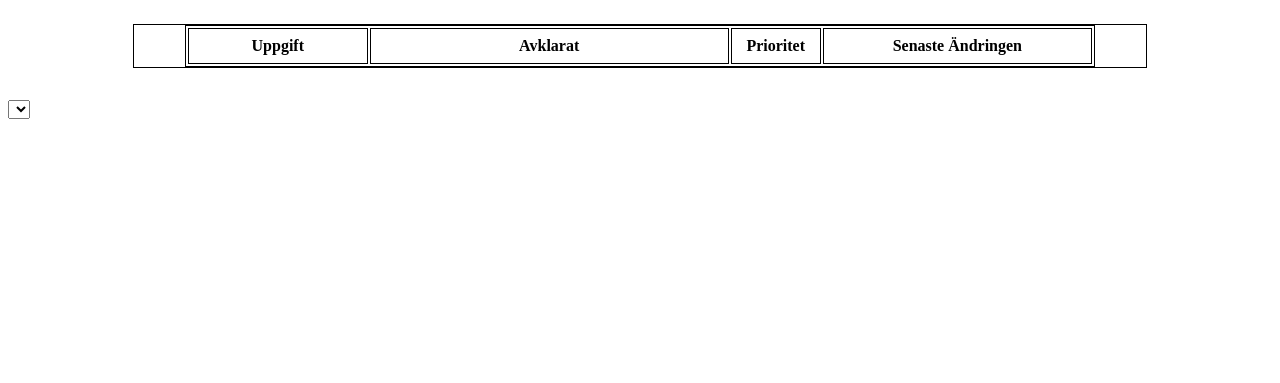
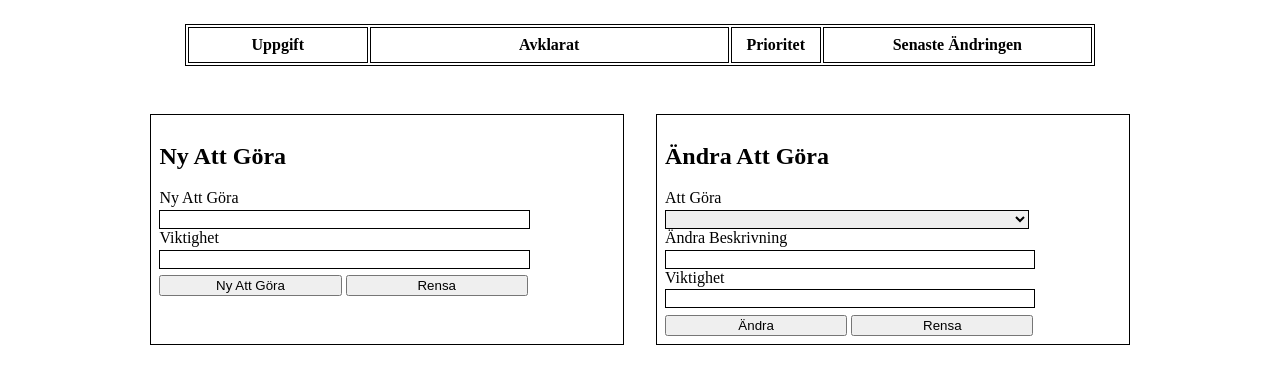
Before and after one commit to Git-Bread/Labb2-Typescript, a website built with Parcel: page index.html in a window 1280 px wide. Shown: the part 77-460 px from the top of the page. Built offline with nearby package versions, Linux system fonts and the light colour scheme.

Commit message:
html logic for adding and removing

```diff
--- a/index.html
+++ b/index.html
@@ -19,11 +19,32 @@
                 </tr>
             </table>
         </section>
-        <form>
-            <select>
-
-            </select>
-        </form>
+        <section>
+            <form>
+                <h2>Ny Att Göra</h2>
+                <label for="newTodo">Ny Att Göra</label>
+                <input type="text" name="newTodo" id="newTodo">
+                <label for="importance">Viktighet</label>
+                <input type="number" name="importance" id="importance">
+                <div>
+                    <button type="button" id="">Ny Att Göra</button>
+                    <button type="reset">Rensa</button>
+                </div>
+            </form>
+            <form>
+                <h2>Ändra Att Göra</h2>
+                <label for="task">Att Göra</label>
+                <select name="task" id="task">
+                </select>
+                <label for="taskContent">Ändra Beskrivning</label>
+                <input type="text" name="taskContent" id="taskContent">
+                <label for="importanceChange">Viktighet</label>
+                <input type="number" name="importanceChange" id="importanceChange">
+                <div>
+                    <button type="button" id="">Ändra</button>
+                    <button type="reset">Rensa</button>
+                </div>
+            </form>
         <script src="typescript.ts" async defer></script>
     </body>
 </html>
--- a/scss.scss
+++ b/scss.scss
@@ -12,7 +12,6 @@ body {
         margin: auto;
         margin-bottom: 2em;
         overflow: scroll;
-        border: $border;
         table  {
             margin: auto;
             width: 90%;
```
